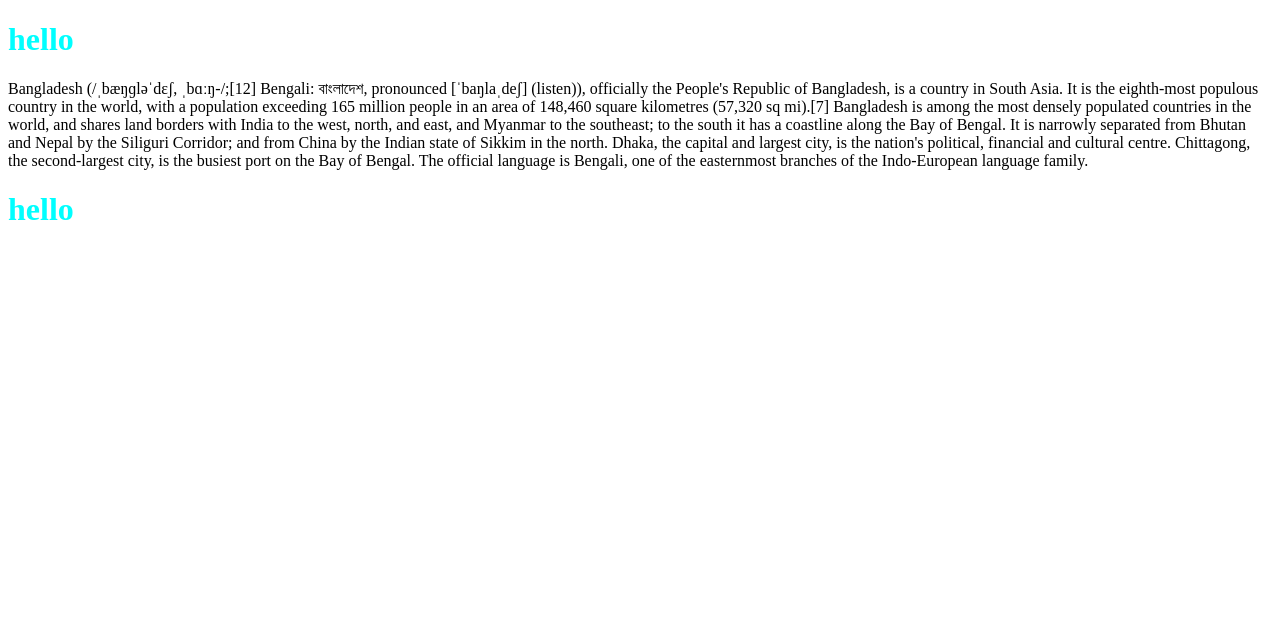
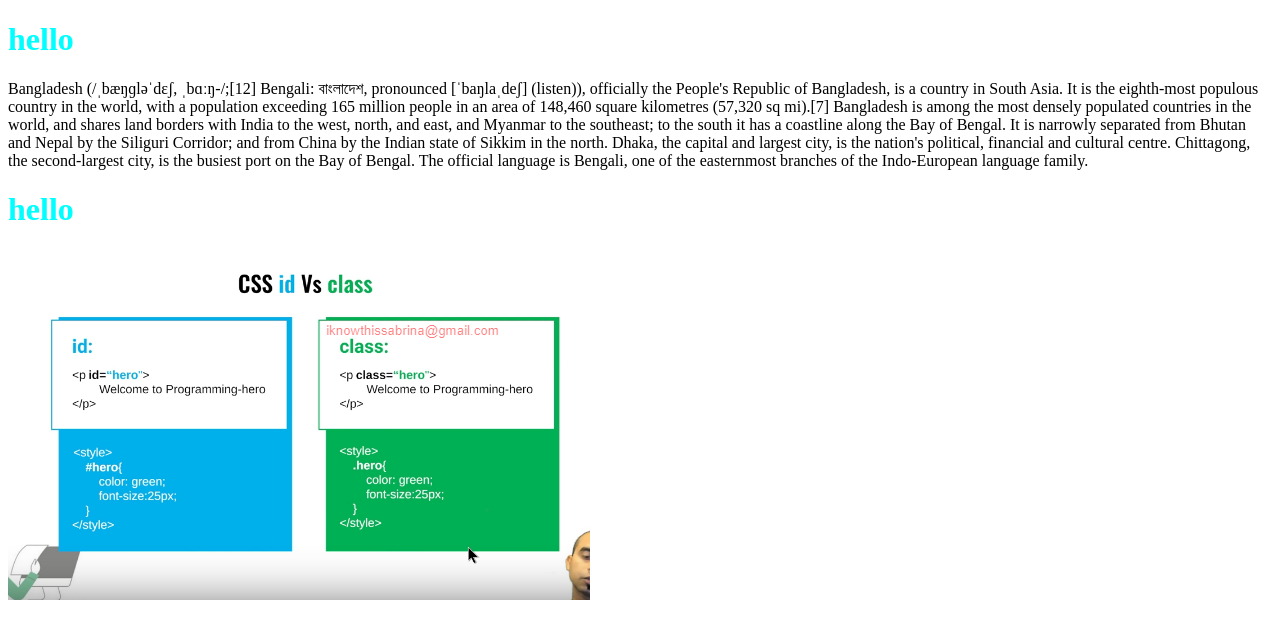
Before and after one commit to SRifat/my-seconf-repo, a plain HTML site: page index2.html in a window 1280 px wide. Drawn offline with Linux system fonts and the light colour scheme.

Commit message:
added img

```diff
--- a/index2.html
+++ b/index2.html
@@ -12,6 +12,7 @@
 <body>
     <h1>hello </h1>
     <p>Bangladesh (/ˌbæŋɡləˈdɛʃ, ˌbɑːŋ-/;[12] Bengali: বাংলাদেশ, pronounced [ˈbaŋlaˌdeʃ] (listen)), officially the People's Republic of Bangladesh, is a country in South Asia. It is the eighth-most populous country in the world, with a population exceeding 165 million people in an area of 148,460 square kilometres (57,320 sq mi).[7] Bangladesh is among the most densely populated countries in the world, and shares land borders with India to the west, north, and east, and Myanmar to the southeast; to the south it has a coastline along the Bay of Bengal. It is narrowly separated from Bhutan and Nepal by the Siliguri Corridor; and from China by the Indian state of Sikkim in the north. Dhaka, the capital and largest city, is the nation's political, financial and cultural centre. Chittagong, the second-largest city, is the busiest port on the Bay of Bengal. The official language is Bengali, one of the easternmost branches of the Indo-European language family.</p><h1>hello</h1>
+    <img src="css5.PNG" alt="">
     </p>
 </body>
 </html>
```
